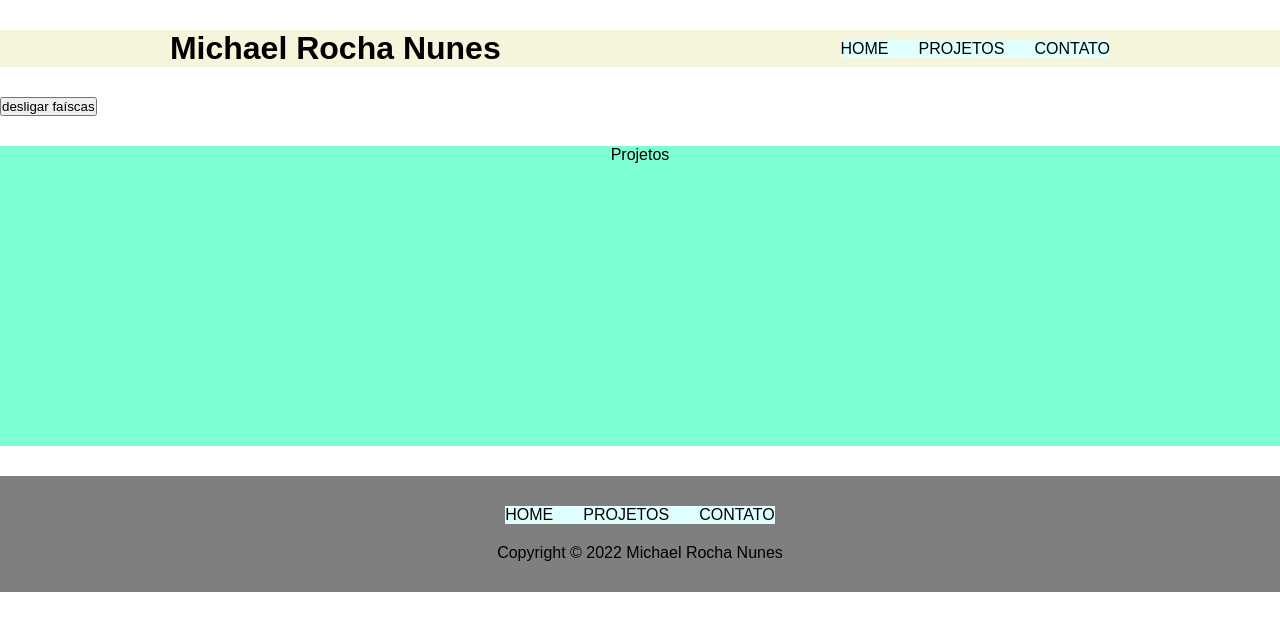
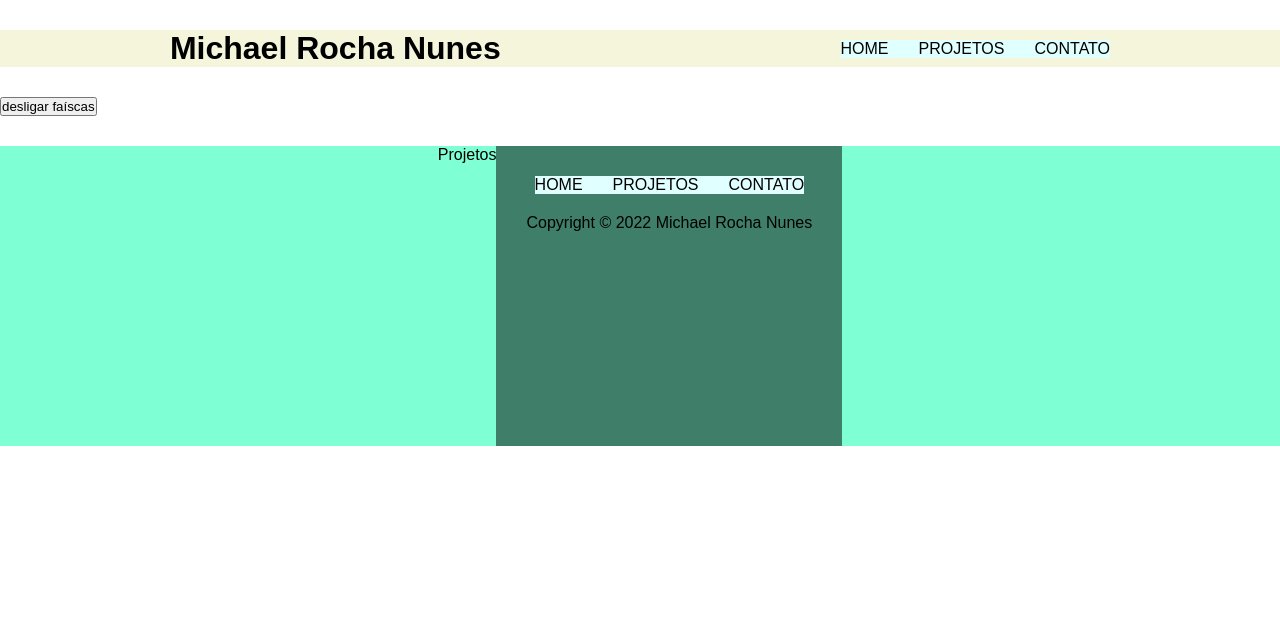
Before and after one commit to michaelrn2288/portfolio, a React (Vite) app: page /projects in a window 1280 px wide. Shown: the top 630 px of the page. Built offline with nearby package versions, Linux system fonts and the light colour scheme.

Commit message:
move all components to App component and fix Spark position

```diff
--- a/src/Components/App/index.jsx
+++ b/src/Components/App/index.jsx
@@ -1,5 +1,8 @@
 import { useState } from "react";
+import Footer from "../Footer";
+import Header from "../Header";
 import MouseSparks from "../MouseSparks";
+import Router from "../Router";
 import ToggleButton from "../ToggleButton";
 
 export default function App() {
@@ -7,6 +10,7 @@ export default function App() {
 
     return (
         <div>
+            <Header />
             <MouseSparks
                 areSparksOn={areSparksOn}
             />
@@ -16,6 +20,9 @@ export default function App() {
                 textWhenOn={'desligar faíscas'}
                 textWhenOff={'ligar faíscas'}
             />
+            <main>
+                <Router />
+            </main>
         </div>
     )
 }
--- a/src/Components/Contact/index.jsx
+++ b/src/Components/Contact/index.jsx
@@ -1,5 +1,10 @@
+import Footer from "../Footer";
+
 export default function Contact() {
-    return(
-        <div>Contato</div>
+    return (
+        <>
+            <div>Contato</div>
+            <Footer />
+        </>
     )
 }
--- a/src/Components/Home/index.jsx
+++ b/src/Components/Home/index.jsx
@@ -1,5 +1,6 @@
 import styled from 'styled-components'
 import michaelAvatar from '../../assets/eu.jpg'
+import Footer from '../Footer'
 
 const StyledSection = styled.section`
 display: flex;
@@ -31,6 +32,7 @@ export default function Home() {
                     alt='Michael avatar'
                 />
             </StyledSection>
+                <Footer />
         </div>
     )
 }
--- a/src/Components/MouseSparks/Components/Spark/index.jsx
+++ b/src/Components/MouseSparks/Components/Spark/index.jsx
@@ -14,7 +14,7 @@ opacity: 0;
 `
 
 const StyledSpark = styled.div`
-position: absolute;
+position: fixed;
 width: 11px;
 height: 11px;
 border-radius: 50%;
--- a/src/Components/MouseSparks/index.jsx
+++ b/src/Components/MouseSparks/index.jsx
@@ -1,7 +1,12 @@
 import React, { useState, useEffect } from 'react'
+import styled from 'styled-components'
 import Spark from './Components/Spark'
 
 export default function MouseSparks(props) {
+
+  const StyledSparks = styled.div`
+  position: absolute;
+  `
 
   const [mousePosition, setMousePosition] = useState({
     x: '',
@@ -95,7 +100,7 @@ export default function MouseSparks(props) {
 
   return (
 
-    <div className='mouse-sparks'>
+    <div>
       {
         props.areSparksOn ?
           mouseMoved && !mouseOutOfWindow && sparkElements
--- a/src/Components/Projects/index.jsx
+++ b/src/Components/Projects/index.jsx
@@ -1,5 +1,10 @@
+import Footer from "../Footer";
+
 export default function Projects() {
-    return(
-        <div>Projetos</div>
+    return (
+        <>
+            <div>Projetos</div>
+            <Footer />
+        </>
     )
 }
--- /dev/null
+++ b/src/Components/Router/index.jsx
@@ -0,0 +1,16 @@
+import { Route, Routes } from 'react-router-dom'
+import Contact from '../Contact'
+import Home from '../Home'
+import NotFound from '../NotFound'
+import Projects from '../Projects'
+
+export default function Router() {
+    return(
+        <Routes>
+          <Route path='/' element={<Home />} />
+          <Route path='/projects' element={<Projects />} />
+          <Route path='/contact' element={<Contact />} />
+          <Route path='*' element={<NotFound />} />
+        </Routes>
+    )
+}
--- a/src/main.jsx
+++ b/src/main.jsx
@@ -2,30 +2,12 @@ import React from 'react'
 import ReactDOM from 'react-dom/client'
 import { BrowserRouter, Route, Routes } from 'react-router-dom'
 import App from './Components/App'
-import Contact from './Components/Contact'
-import Footer from './Components/Footer'
-import Header from './Components/Header'
-import Home from './Components/Home'
-import MouseSparks from './Components/MouseSparks'
-import NotFound from './Components/NotFound'
-import Projects from './Components/Projects'
-import ToggleButton from './Components/ToggleButton'
 import './styles/global.css'
 
 ReactDOM.createRoot(document.getElementById('root')).render(
   <React.StrictMode>
     <BrowserRouter>
-      <Header />
       <App />
-      <main>
-        <Routes>
-          <Route path='/' element={<Home />} />
-          <Route path='/projects' element={<Projects />} />
-          <Route path='/contact' element={<Contact />} />
-          <Route path='*' element={<NotFound />} />
-        </Routes>
-      </main>
-      <Footer />
     </BrowserRouter>
   </React.StrictMode>
 )
--- a/src/styles/global.css
+++ b/src/styles/global.css
@@ -11,7 +11,6 @@ a {
 
 body {
     font-family: sans-serif;
-    overflow: hidden;
 }
 
 .main-header {
```
